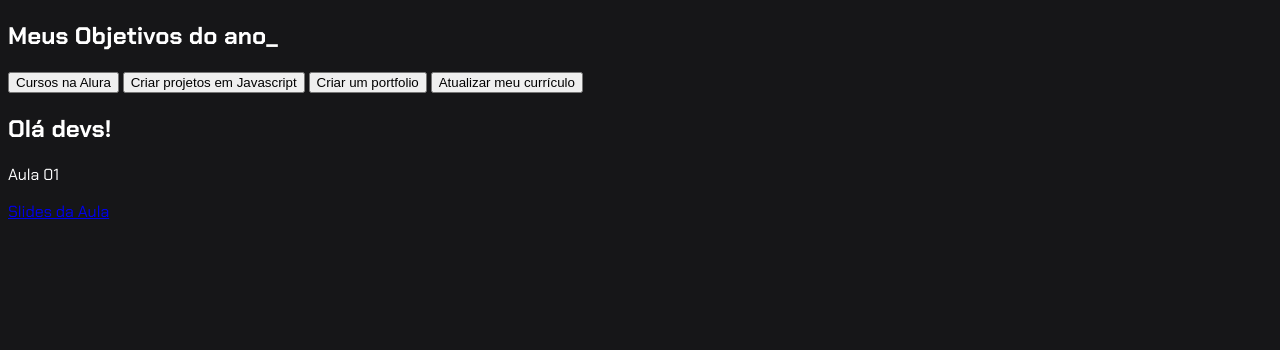
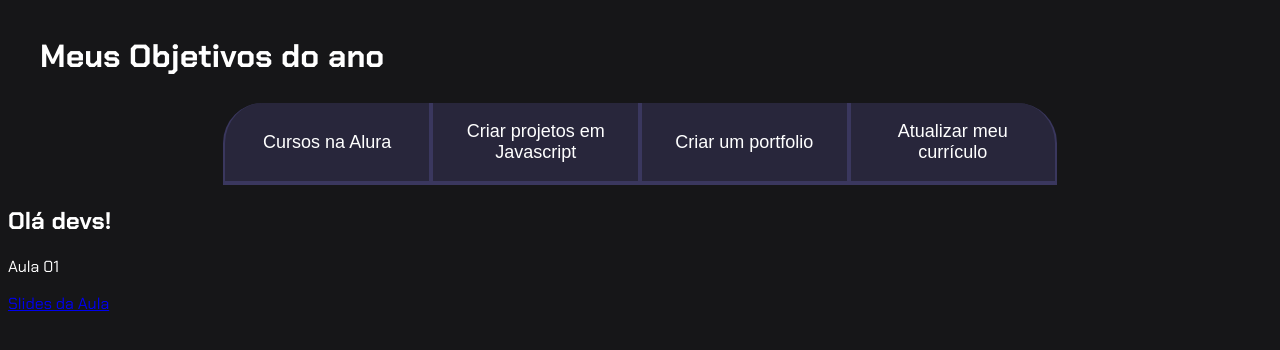
Before and after one commit to NickolasDaQuebradaDeCria/Projeto-de-vida-organizando-objetivos-futuros-com-matem-tica-aplicada, a plain HTML site: page index.html in a window 1280 px wide. Drawn offline with Linux system fonts and the light colour scheme.

Commit message:
Add files via upload

```diff
--- a/index.html
+++ b/index.html
@@ -2,17 +2,16 @@
 <html lang="pt-br">
 <head>
     <meta charset="UTF-8">
-    <meta http-equiv="X-UA-Compatible" content="IE=edge">
     <meta name="viewport" content="width=device-width, initial-scale=1.0">
     <title>Meus objetivos do ano</title>
     <link rel="stylesheet" href="style.css">
-
 </head>
 <body>
   <section class="conteudo-principal">
-    <h2 class="titulo-principal">Meus Objetivos do ano_</h2>
-<div class="botoes">
-    <button class="botao">Cursos na Alura</button>
+    <h2 class="titulo-principal">Meus Objetivos do ano<span></span></h2>
+    <div class="conteudo">
+  <div class="botoes">
+    <button class="botao ativo">Cursos na Alura</button>
     <button class="botao">Criar projetos em Javascript</button>
     <button class="botao">Criar um portfolio</button>
     <button class="botao">Atualizar meu currículo</button>
--- a/style.css
+++ b/style.css
@@ -14,7 +14,53 @@ body {
   color: var(--branco);
   font-family: 'Chakra Petch', sans-serif;
 }
-:root {
-    --cor-base: #ff6347;
-    --cor-fundo: #CCCCCC;
+
+.conteudo-principal {
+  display: flex;
+  flex-direction: column;
+  justify-content: center;
+  align-items: center;
+  max-width: 1200px;
+  width: 100%;
+  margin: 0 auto;
+}
+
+.titulo-principal {
+  text-align: left;
+  width: 100%;
+  font-size: 32px;
+}
+
+.titulo-principal span {
+  color: var(--verde);
+}
+
+.botao {
+  font-family: "Crakra Petch", sans-serif;
+  background-color: var(--botao-inativo);
+  color: var(--branco);
+  display: flex;
+  justify-content: center;
+  padding: 1em;
+  font-size: 18px;
+  align-items: center;
+  width: 100%;
+  border-bottom: 4px solid var(--botao-ativo);
+  border-left: 2px solid var(--botao-ativo);
+  border-right: 2px solid var(--botao-ativo);
+  border-top: none;
+}
+
+@media screen and (min-width: 768px) {
+  .botoes {
+      display: flex;
   }
+
+  .botao:first-child {
+      border-radius: 40px 0 0 0;
+  }
+
+  .botao:last-child {
+      border-radius: 0 40px 0 0;
+  }
+}
```
